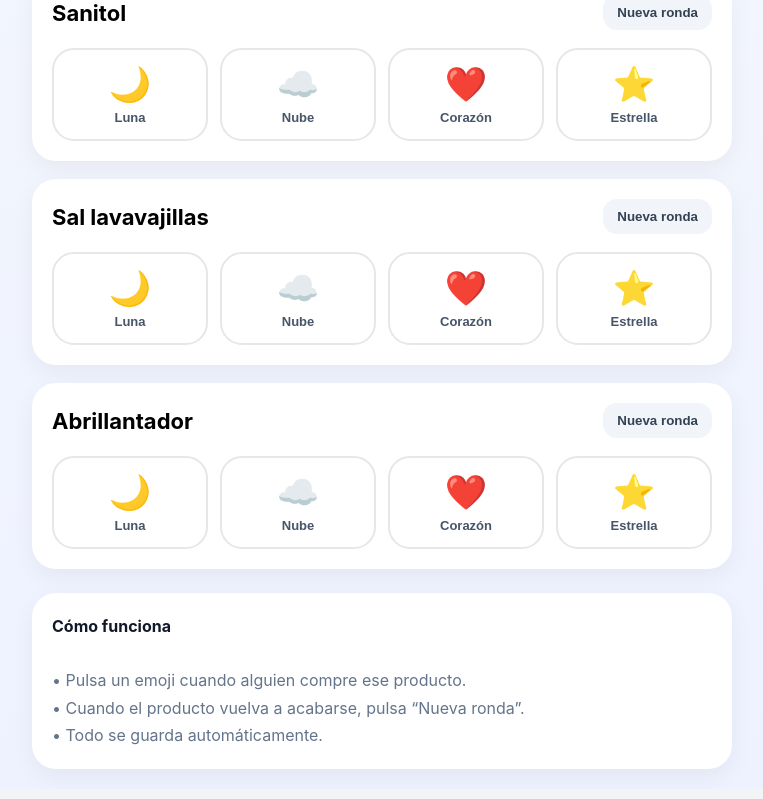
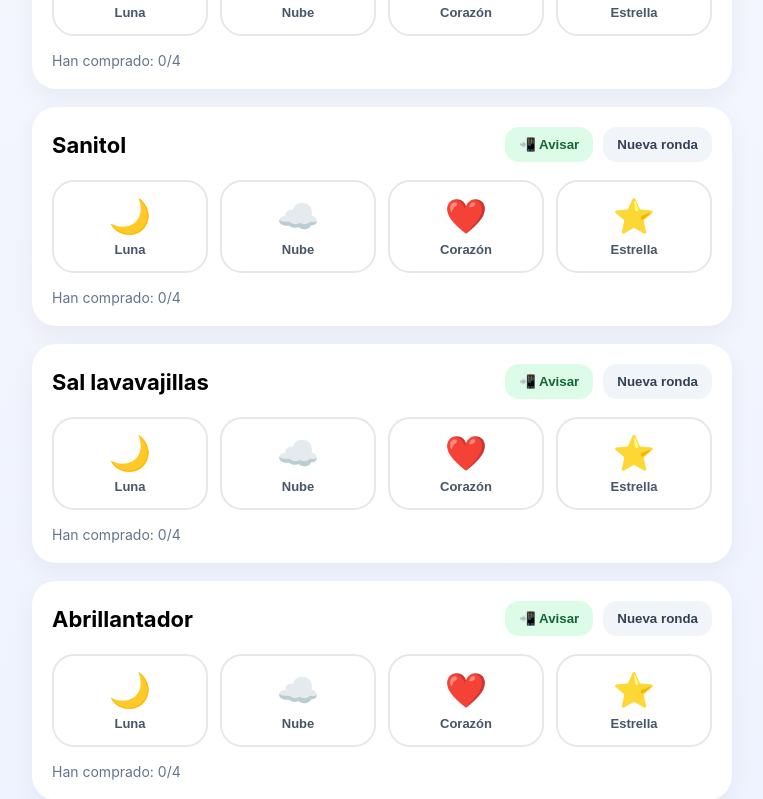
Before and after one commit to aliciaarranznubica-lang/compras-compartidas, a React (Vite) app: page / in a window 1280 px wide. Shown: the part 1021-1820 px from the top of the page, without its empty margins (258-1021 px from the left). Built offline with nearby package versions, Linux system fonts and the light colour scheme.

Commit message:
Update App.jsx

```diff
--- a/src/App.jsx
+++ b/src/App.jsx
@@ -45,6 +45,8 @@ export default function ComprasCompartidas() {
     productosIniciales
   );
 
+  // CARGAR DATOS
+
   useEffect(() => {
     const guardado = localStorage.getItem(
       'compras-compartidas'
@@ -55,12 +57,16 @@ export default function ComprasCompartidas() {
     }
   }, []);
 
+  // GUARDAR DATOS
+
   useEffect(() => {
     localStorage.setItem(
       'compras-compartidas',
       JSON.stringify(productos)
     );
   }, [productos]);
+
+  // MARCAR / DESMARCAR COMPRA
 
   const toggleCompra = (
     productoIndex,
@@ -85,6 +91,8 @@ export default function ComprasCompartidas() {
     );
   };
 
+  // NUEVA RONDA
+
   const nuevaRonda = (productoIndex) => {
     setProductos((prev) =>
       prev.map((producto, i) =>
@@ -95,12 +103,39 @@ export default function ComprasCompartidas() {
     );
   };
 
+  // REINICIAR TODO
+
   const reiniciarTodo = () => {
     localStorage.removeItem(
       'compras-compartidas'
     );
 
     setProductos(productosIniciales);
+  };
+
+  // ENVIAR WHATSAPP
+
+  const enviarAviso = (producto) => {
+    const faltan = personas
+      .filter(
+        (persona) =>
+          !producto.registros.includes(persona.id)
+      )
+      .map((p) => `${p.emoji} ${p.nombre}`)
+      .join('\n');
+
+    const mensaje = `🛒 FALTA COMPRAR
+
+${producto.nombre}
+
+Pendientes:
+${faltan}`;
+
+    window.open(
+      `https://wa.me/?text=${encodeURIComponent(
+        mensaje
+      )}`
+    );
   };
 
   return (
@@ -139,6 +174,7 @@ export default function ComprasCompartidas() {
                 'space-between',
               alignItems: 'center',
               gap: '12px',
+              flexWrap: 'wrap',
             }}
           >
             <div>
@@ -202,6 +238,8 @@ export default function ComprasCompartidas() {
                     '0 8px 24px rgba(0,0,0,0.05)',
                 }}
               >
+                {/* CABECERA PRODUCTO */}
+
                 <div
                   style={{
                     display: 'flex',
@@ -210,6 +248,7 @@ export default function ComprasCompartidas() {
                     alignItems: 'center',
                     marginBottom: '18px',
                     gap: '10px',
+                    flexWrap: 'wrap',
                   }}
                 >
                   <h2
@@ -220,6 +259,30 @@ export default function ComprasCompartidas() {
                   >
                     {producto.nombre}
                   </h2>
+
+                  <div
+                    style={{
+                      display: 'flex',
+                      gap: '10px',
+                      flexWrap: 'wrap',
+                    }}
+                  >
+                    <button
+                      onClick={() =>
+                        enviarAviso(producto)
+                      }
+                      style={{
+                        border: 'none',
+                        background: '#dcfce7',
+                        padding: '10px 14px',
+                        borderRadius: '14px',
+                        fontWeight: '600',
+                        cursor: 'pointer',
+                        color: '#166534',
+                      }}
+                    >
+                      📲 Avisar
+                    </button>
 
                     <button
                       onClick={() =>
@@ -238,6 +301,9 @@ export default function ComprasCompartidas() {
                       Nueva ronda
                     </button>
                   </div>
+                </div>
+
+                {/* PERSONAS */}
 
                 <div
                   style={{
@@ -303,6 +369,20 @@ export default function ComprasCompartidas() {
                     );
                   })}
                 </div>
+
+                {/* RESUMEN */}
+
+                <div
+                  style={{
+                    marginTop: '16px',
+                    fontSize: '14px',
+                    color: '#64748b',
+                  }}
+                >
+                  Han comprado:{' '}
+                  {producto.registros.length}/
+                  {personas.length}
+                </div>
               </div>
             )
           )}
@@ -336,8 +416,11 @@ export default function ComprasCompartidas() {
           • Pulsa un emoji cuando alguien
           compre ese producto.
           <br />
-          • Cuando el producto vuelva a
-          acabarse, pulsa “Nueva ronda”.
+          • Cuando se vuelva a acabar,
+          pulsa “Nueva ronda”.
+          <br />
+          • “📲 Avisar” abre WhatsApp con
+          el mensaje preparado.
           <br />
           • Todo se guarda automáticamente.
         </div>
```
Lines whose indentation alone changed are shown as unchanged.
